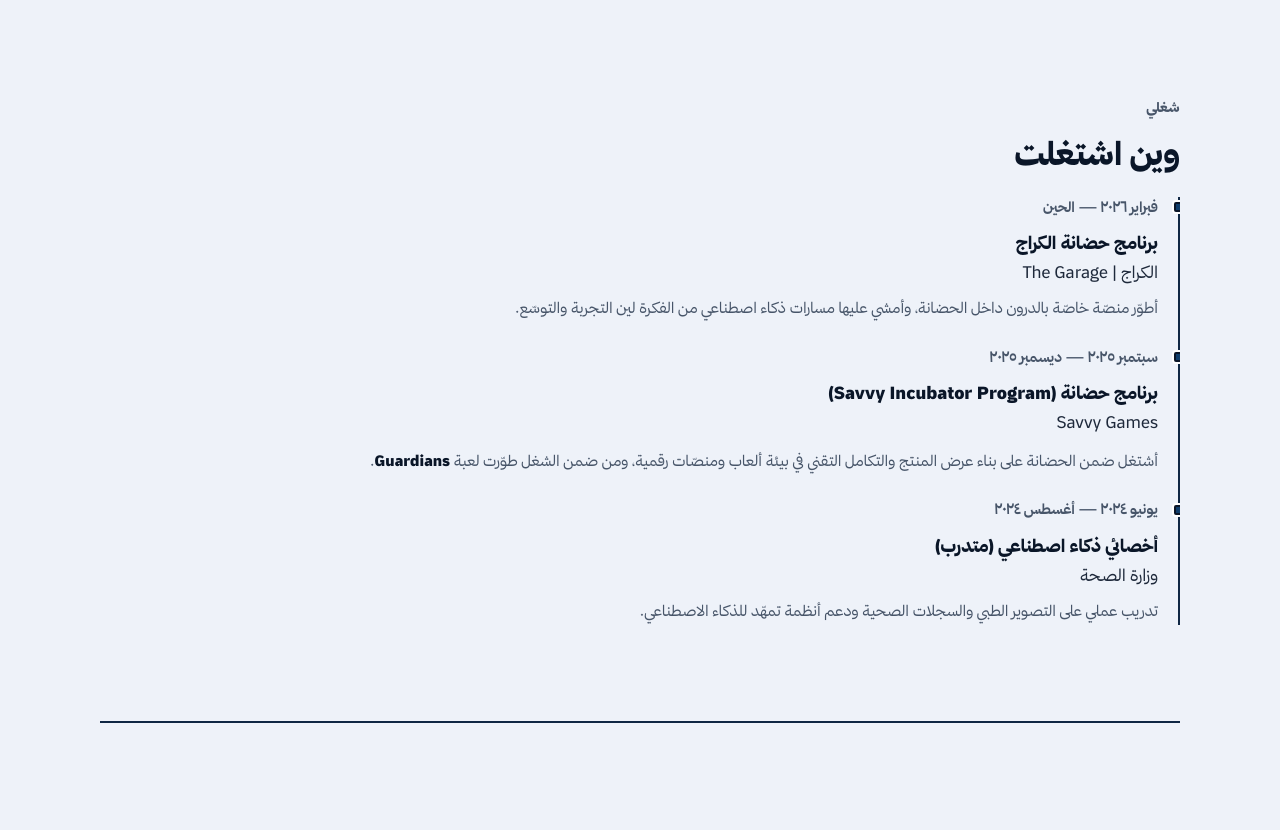
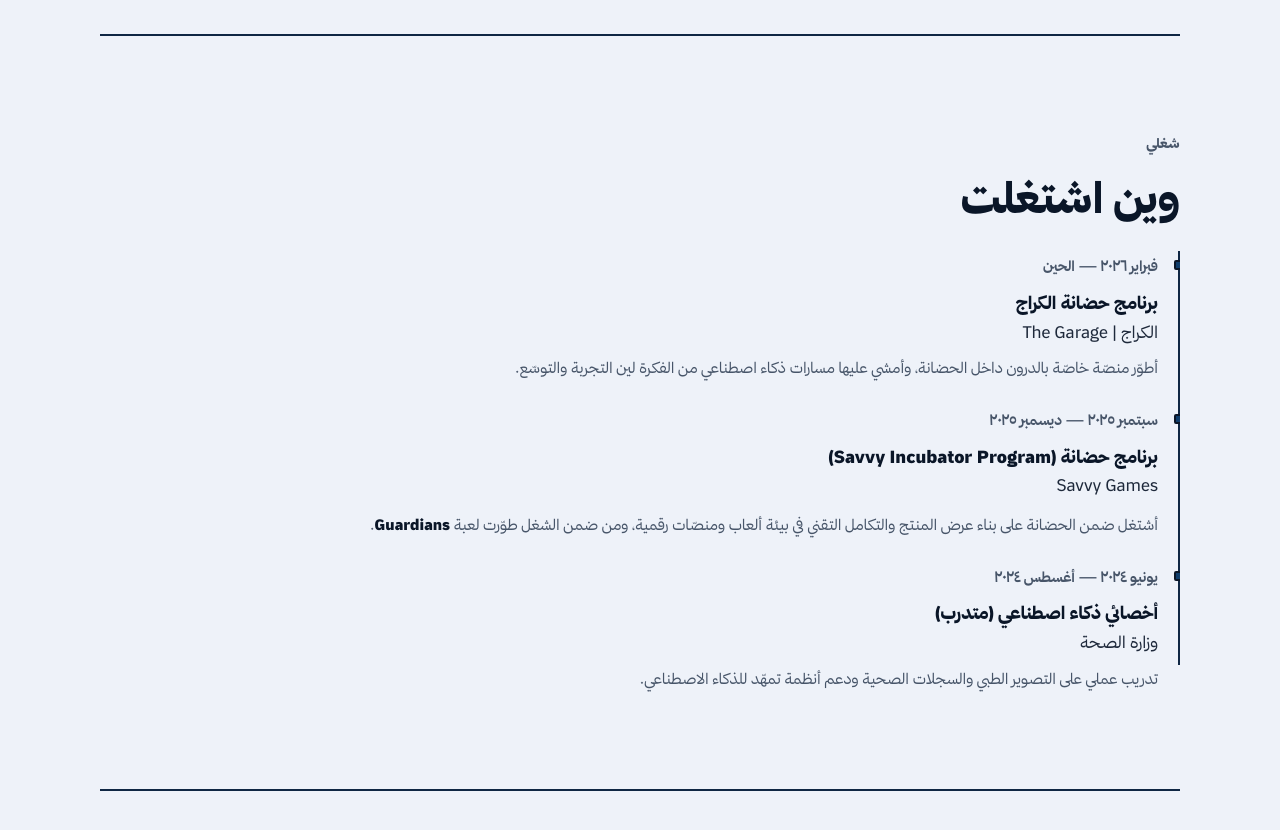
Before and after one commit to iksasa15/Portfolio, a React (Vite) app: page / in a window 1280 px wide. Shown: the part 1840-2670 px from the top of the page. Built offline with nearby package versions, Linux system fonts and the light colour scheme.

Commit message:
Refactor CSS styles for improved timeline layout and responsiveness. Adjust font weights and sizes for better visual hierarchy. Introduce new CSS variables for timeline elements to enhance maintainability and consistency across components.

```diff
--- a/src/index.css
+++ b/src/index.css
@@ -267,7 +267,7 @@ a {
   align-items: center;
   gap: 0.65rem;
   text-decoration: none;
-  font-weight: 800;
+  font-weight: 500;
   color: var(--heading);
 }
 
@@ -281,6 +281,7 @@ a {
   background: var(--accent);
   color: var(--on-accent);
   font-size: 1rem;
+  font-weight: 800;
   line-height: 1;
   border: 2px solid var(--neo-ink);
   box-shadow: var(--shadow-sm);
@@ -602,7 +603,7 @@ html[data-theme='light'] .hero__title {
 
 .section-title {
   margin: 0 0 1rem;
-  font-size: clamp(1.55rem, 3vw, 2rem);
+  font-size: clamp(1.9rem, 4.5vw, 2.65rem);
   font-weight: 800;
   color: var(--heading);
 }
@@ -636,16 +637,36 @@ html[data-theme='light'] .hero__title {
 
 /* ——— Timeline ——— */
 .timeline {
+  --timeline-line-w: 2px;
+  --timeline-pad: 1.25rem;
+  --timeline-marker: 10px;
   list-style: none;
   margin: 0;
   padding: 0;
-  border-inline-start: 2px solid var(--border);
-  padding-inline-start: 1.25rem;
+  padding-block-start: 0.35rem;
+  padding-inline-start: var(--timeline-pad);
+  border-inline-start: var(--timeline-line-w) solid var(--border);
+  position: relative;
+  isolation: isolate;
+}
+
+/* إخفاء امتداد الخط تحت آخر عقدة (بدون قص المحتوى) */
+.timeline::after {
+  content: '';
+  position: absolute;
+  inset-inline-start: calc(-1 * var(--timeline-line-w));
+  bottom: 0;
+  width: calc(var(--timeline-line-w) + 4px);
+  height: 1.75rem;
+  background: var(--bg0);
+  pointer-events: none;
+  z-index: 0;
 }
 
 .timeline__item {
   position: relative;
-  padding-bottom: 1.5rem;
+  z-index: 1;
+  padding-bottom: 1.75rem;
 }
 
 .timeline__item:last-child {
@@ -683,14 +704,19 @@ html[data-theme='dark'] .brand-logo--mono-dark {
 .timeline__item::before {
   content: '';
   position: absolute;
-  inset-inline-start: calc(-1.25rem - 6px);
-  top: 0.35rem;
-  width: 10px;
-  height: 10px;
+  /* حافة البداية المنطقية للمربع = مركز خط الحدّ ناقص نصف حجم العلامة */
+  inset-inline-start: calc(
+    -1 * var(--timeline-pad) - var(--timeline-line-w) / 2 -
+      var(--timeline-marker) / 2
+  );
+  top: 0.55rem;
+  width: var(--timeline-marker);
+  height: var(--timeline-marker);
+  transform: translateY(-50%);
   border-radius: 2px;
   background: var(--accent);
   border: 2px solid var(--neo-ink);
-  box-shadow: 0 0 0 2px var(--surface);
+  box-sizing: border-box;
 }
 
 .timeline__range {
```
